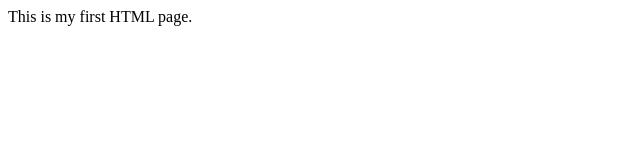
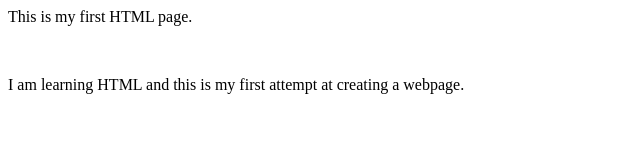
Before and after one commit to rishirajpatel54-wq/localrepo, a plain HTML site: page index.html in a window 1280 px wide. Shown: the whole page, without its empty margins (0-640 px from the left). Drawn offline with Linux system fonts and the light colour scheme.

Commit message:
add new  feature

```diff
--- a/index.html
+++ b/index.html
@@ -1 +1,4 @@
 <p> This is my first HTML page.</p>
+<br>
+<p> I am learning HTML and this is my first attempt at creating a webpage. </p>
+<br>
```
